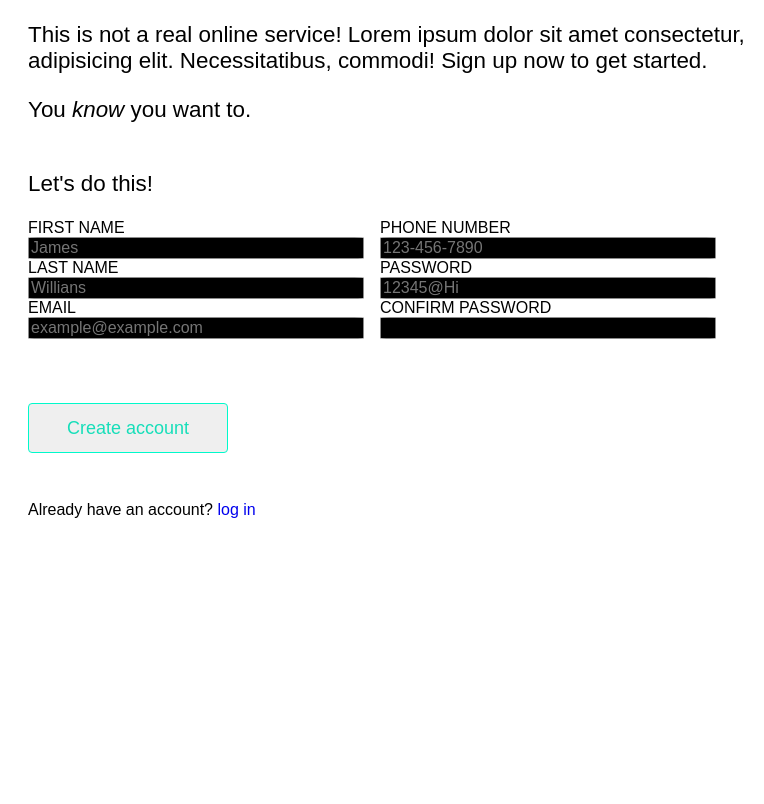
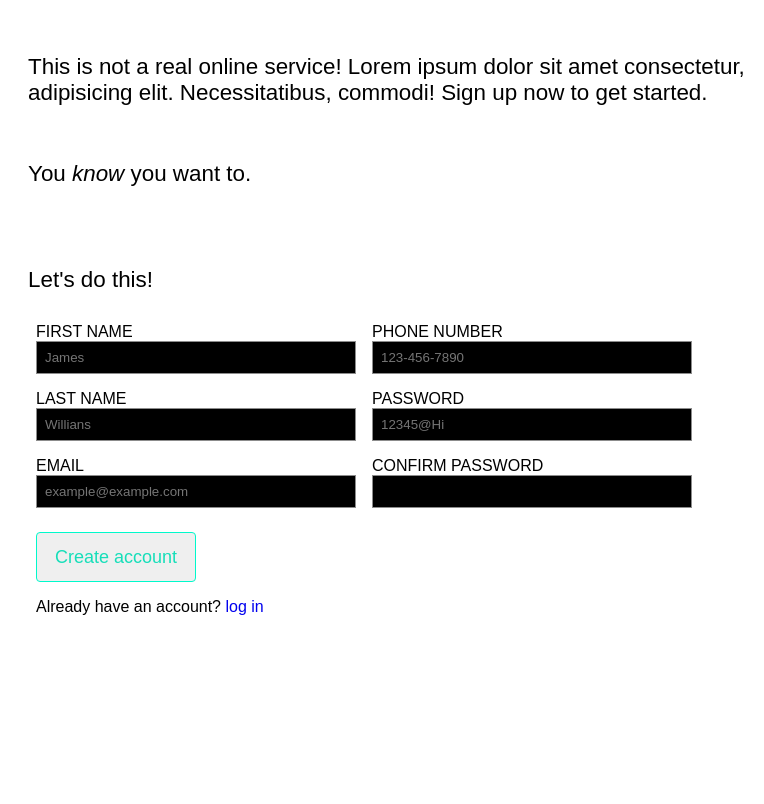
Before and after one commit to tahbjee/Sign-up-Form, a plain HTML site: page index.html in a window 1280 px wide. Shown: the full height of the page, 516-1280 px from the left. Drawn offline with Linux system fonts and the light colour scheme.

Commit message:
Fixed a resposive issue with the lis

```diff
--- a/index.html
+++ b/index.html
@@ -13,10 +13,6 @@
         class="card-img"
         src="./img/akram-huseyn-NPP0qXVIGDQ-unsplash.jpg"
         alt="Doctors operating"/>
-      <!-- <div class="card-container"></div> -->
-
-
-      <div class="imageWithText"></div>
       </div>
     </section>
 
@@ -42,6 +38,7 @@
                 id="first-name"
                 name="user_name"
                 placeholder="James"
+
               />
             </li>
             <li>
@@ -51,6 +48,8 @@
                 id="last-name"
                 name="user_last-name"
                 placeholder="Willians"
+
+                required
               />
             </li>
             <li>
@@ -68,7 +67,7 @@
               <label for="phone-number">PHONE NUMBER</label>
               <input
                 type="tel"
-                id="phone-number"
+                id="user-number"
                 name="user_phone"
                 placeholder="123-456-7890"
               />
@@ -84,10 +83,10 @@
                 />
             </li>
             <li>
-              <label for="password"> CONFIRM PASSWORD</label>
+              <label for="password">CONFIRM PASSWORD</label>
               <input
                 type="password"
-                id="password2"
+                id="confirm"
                 name="user-password"
                 min="1"
               />
--- a/styles.css
+++ b/styles.css
@@ -1,6 +1,5 @@
 :root {
   font-size: 16px;
-  /* background-color: black; */
 }
 
 body {
@@ -18,32 +17,22 @@ main {
 
 section {
   flex: 0.4;
-  text-align: left;
+  flex-shrink: 1.5;
 }
 
 .card-img {
-  position: absolute;
-  z-index: -1s;
+  flex-shrink: 1.5;
+  /* z-index: -1s; */
   height: 100%;
+  width: 100%;
   min-width: 20rem;
-  width: 40%;
   background-color: rgb(204, 227, 247);
 }
-
-/* .card-container {
-  display: flex;
-  justify-content: center;
-} */
-
-/* main p:first-child {
-  display: flex;
-  justify-content: center;
-  margin-top: 5rem;
-} */
 
 .header-text {
   font-size: 1.4rem;
   display: block;
+  padding-top: 2rem;
   padding-left: 2rem;
 }
 
@@ -66,41 +55,42 @@ form {
 }
 
 ul {
+  display: flex;
+  flex-direction: column;
   list-style: none;
   padding: 0;
   margin: 0;
-  gap: 2rem;
 }
 
 li {
-  margin-right: 1rem; /* adjust as needed */
+  margin: 0.5rem;
+}
+
+label,
+input {
+  display: block;
 }
 
 label {
   width: 20em;
   text-align: left;
-  row-gap: 2rem;
-  color: rgb(0, 0, 0);
-  padding: 1rem;
   text-align: left;
-  padding-left: 0rem;
 }
 
 input {
-  font: 1em sans-serif;
   row-gap: 2rem;
+  padding: 0.5rem;
   box-sizing: border-box;
   border: 1px solid #969696ee;
-  border-radius: 3%;
-  width: 21rem;
+  width: 20rem;
   background-color: black;
-  font-family: sans-serif;
+  color: rgb(255, 255, 255);
 }
 
 button {
-  margin-top: 4rem;
-  margin-left: 2rem;
-  width: 200px;
+  margin-top: 1rem;
+  margin-left: 2.5rem;
+  width: 10rem;
   height: 50px;
   padding: 2px;
   font-size: large;
@@ -122,7 +112,7 @@ p a:hover {
 }
 main p:last-of-type {
   font-size: 1rem;
-  margin-left: 2rem;
+  margin-left: 2.5rem;
   text-decoration: none;
-  margin-top: 3rem;
+  margin-top: 1rem;
 }
```
Lines whose indentation alone changed are shown as unchanged.
